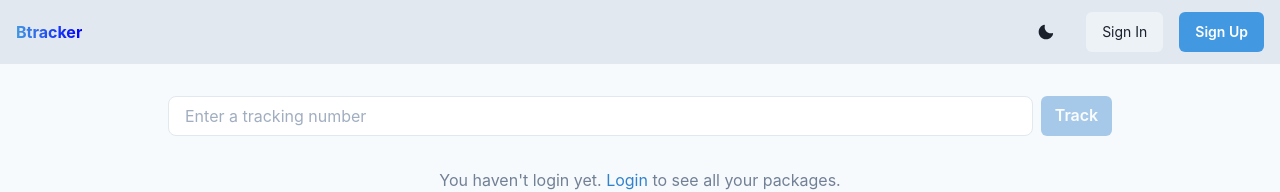
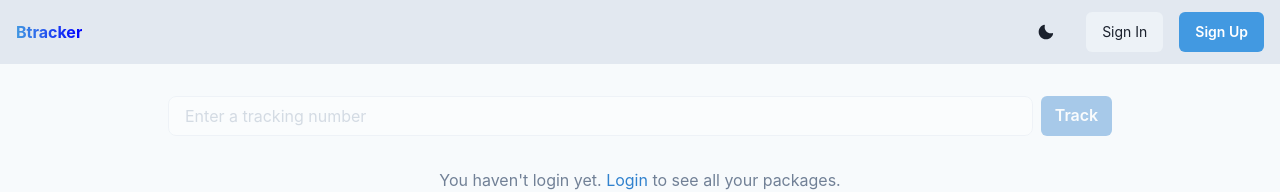
Before and after one commit to lorenzoc25/btracker-frontend, a Next.js app: page / in a window 1280 px wide. Shown: the top 192 px of the page. Built offline with nearby package versions, Linux system fonts and the light colour scheme.

Commit message:
Disable tracking function when user is not logged in. (#32)

```diff
--- a/components/Package.tsx
+++ b/components/Package.tsx
@@ -239,9 +239,11 @@ const Package = ({ item, isExtended }: PackageProps) => {
             </Flex>
           ) : (
             <Flex justifyContent="center">
+              {packageMsg !== notFoundMsg && (
               <Link color="blue.400" href={`/${item.tracking}`}>
                 View Detail
               </Link>
+              )}
             </Flex>
           )}
 
--- a/components/SearchBox.tsx
+++ b/components/SearchBox.tsx
@@ -91,9 +91,10 @@ const SearchBox = () => {
           value={tracking}
           onChange={handleChange}
           bg={useColorModeValue('white', 'gray.600')}
+          disabled={state.token === ''}
         />
         <Button
-          disabled={tracking === ''}
+          disabled={tracking === '' || state.token === ''}
           colorScheme="blue"
           isLoading={loading}
           onClick={handleClick}
```
